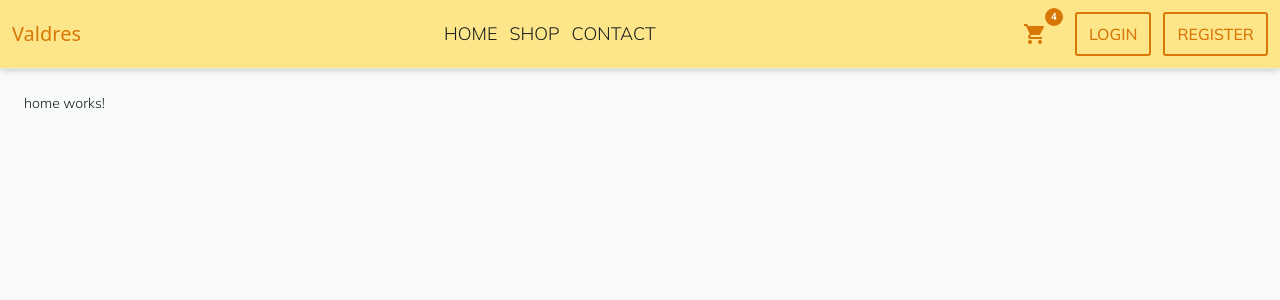
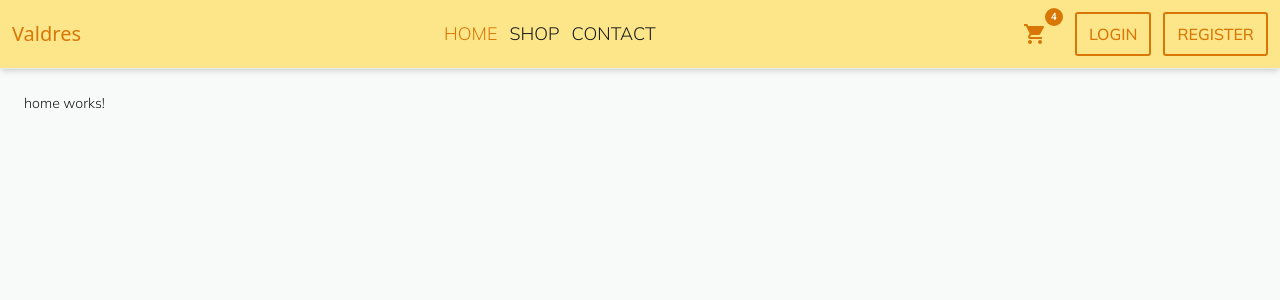
Before and after one commit to Nimira43/Valdres, an Angular app in the folder client/: page / in a window 1280 px wide. Shown: the top 300 px of the page. Built offline with nearby package versions, Linux system fonts and the light colour scheme; a web font is replaced by a local one.

Commit message:
SEtting up active links.

```diff
--- a/client/src/app/features/shop/shop.component.html
+++ b/client/src/app/features/shop/shop.component.html
@@ -1,6 +1,7 @@
+@if (products) {
   <div class="flex flex-col gap-3">
+
     <div class="flex flex-col gap-3 sm:flex-row sm:items-center sm:flex-wrap">
-
       <form
         #searchForm="ngForm"
         (ngSubmit)="onSearchChange()"
@@ -42,7 +43,7 @@
 
     <mat-paginator
       (page)="handlePageEvent($event)"
-    [length]="products?.count"
+      [length]="products.count"
       [pageSize]="shopParams.pageSize"
       [showFirstLastButtons]="true"
       [pageSizeOptions]="pageSizeOptions"
@@ -51,7 +52,7 @@
     </mat-paginator>
 
     <div class="grid grid-cols-1 sm:grid-cols-2 md:grid-cols-3 lg:grid-cols-4 xl:grid-cols-5 gap-4">
-    @for (product of products?.data; track product.id) {
+      @for (product of products.data; track product.id) {
         <app-product-item [product]="product"></app-product-item>
       }
     </div>
@@ -73,3 +74,4 @@
       }
     </mat-selection-list>
   </mat-menu>
+}
--- a/client/src/app/layout/header/header.component.css
+++ b/client/src/app/layout/header/header.component.css
@@ -34,3 +34,7 @@
 .custom-badge:hover .mat-badge-content {
   background-color: var(--dark) !important;
 }
+
+a.active {
+  color: var(--main-dark);
+}
--- a/client/src/app/layout/header/header.component.html
+++ b/client/src/app/layout/header/header.component.html
@@ -7,10 +7,18 @@
       Valdres
     </a>
     <nav class="flex gap-3 my-2 uppercase text-lg">
-      <a routerLink="/">
+      <a
+        routerLink="/"
+        routerLinkActive="active"
+        [routerLinkActiveOptions]="{exact:true}"
+      >
         Home
       </a>
-      <a routerLink="/shop">
+      <a
+        routerLink="/shop"
+        routerLinkActive="active"
+        [routerLinkActiveOptions]="{exact:true}"
+      >
         Shop
       </a>
       <a>Contact</a>
--- a/client/src/app/layout/header/header.component.ts
+++ b/client/src/app/layout/header/header.component.ts
@@ -1,7 +1,7 @@
 import { Component } from '@angular/core'
 import { MatIcon } from '@angular/material/icon'
 import { MatBadge } from '@angular/material/badge'
-import { RouterLink } from "@angular/router";
+import { RouterLink, RouterLinkActive } from "@angular/router";
 
 @Component({
   selector: 'app-header',
@@ -9,7 +9,8 @@ import { RouterLink } from "@angular/router";
   imports: [
     MatIcon,
     MatBadge,
-    RouterLink
+    RouterLink,
+    RouterLinkActive
 ],
   templateUrl: './header.component.html',
   styleUrl: './header.component.css',
```
Lines whose indentation alone changed are shown as unchanged.
